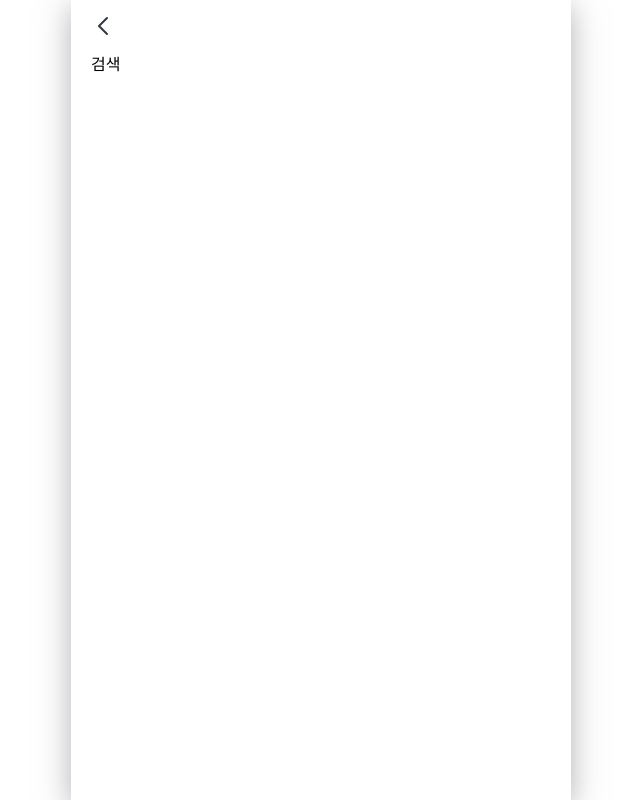
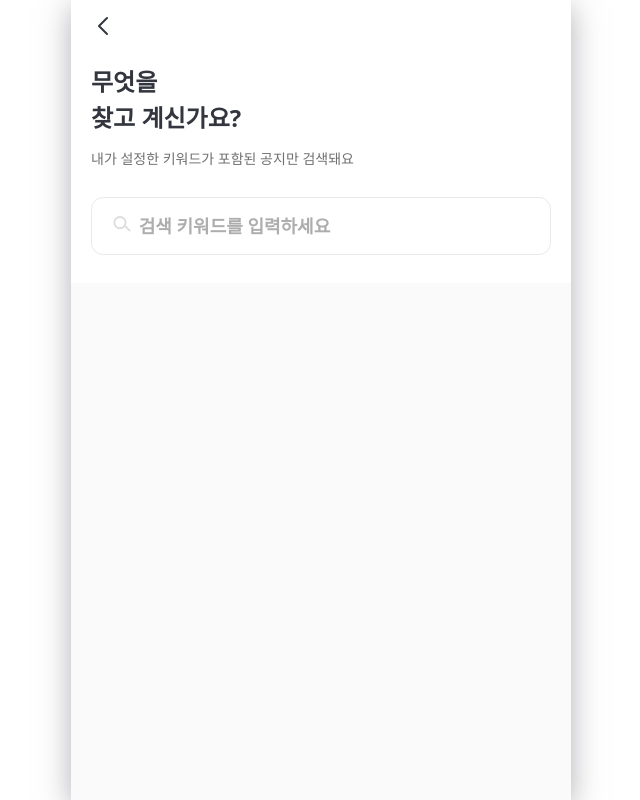
Before and after one commit to Head-4/Head-4-FE, a React (Create React App) app: page /search in a window 1280 px wide. Shown: the whole page, without its empty margins (319-959 px from the left). Built offline with nearby package versions, Linux system fonts and the light colour scheme; a web font is replaced by a local one.

Commit message:
feat: Search add

```diff
--- a/src/components/NoticeItem.tsx
+++ b/src/components/NoticeItem.tsx
@@ -8,14 +8,15 @@ interface NoticeType {
 }
 
 interface NoticeProps {
-    notice: NoticeType
+    notice: NoticeType;
+    highlightText?: (text: string) => React.ReactNode;
 }
 
-export default function NoticeItem({notice}: NoticeProps) {
+export default function NoticeItem({notice, highlightText = (text) => text}: NoticeProps) {
     return (
         <NoticeLi>
             <a href="">
-                <NoticeTitle>{notice.title}</NoticeTitle>
+                <NoticeTitle>{highlightText(notice.title)}</NoticeTitle>
                 <NoticeDate>{notice.date}</NoticeDate>
             </a>
         </NoticeLi>
--- a/src/layout/Header/Header.tsx
+++ b/src/layout/Header/Header.tsx
@@ -23,7 +23,7 @@ export default function Header({pageRoute, toggleAside}: HeaderProps) {
 
     if (noHeaderList.includes(pageRoute)) return null;
     return (
-        <HeaderWrapper>
+        <HeaderWrapper $pageRoute={pageRoute}>
             {pageRoute === '/' ?
                 <MainHeader toggleAside={toggleAside}/>
                 :
@@ -33,7 +33,7 @@ export default function Header({pageRoute, toggleAside}: HeaderProps) {
     );
 }
 
-const HeaderWrapper = styled.header`
+const HeaderWrapper = styled.header<{ $pageRoute: string }>`
     position: fixed;
     top: 0;
     left: 0;
@@ -44,7 +44,8 @@ const HeaderWrapper = styled.header`
     align-items: center;
     justify-content: space-between;
     column-gap: 14px;
-    background-color: transparent;
+    background-color: ${({$pageRoute}) => $pageRoute === '/search' ? "#FFFFFF" : 'inherit'};
+    z-index: 500;
 
     @media (min-width: 500px) {
         transform: translateX(-50%);
--- a/src/layout/Layout.tsx
+++ b/src/layout/Layout.tsx
@@ -30,8 +30,10 @@ const LayoutWrapper = styled.div<{ $pageRoute: string }>`
                 return theme.colors.primary;
             case "/":
                 return "#FAFAFA";
+            case "/search":
+                return "#FAFAFA";
             default:
-                return "transparent";
+                return "#FFFFFF;";
         }
     }};
 `;
--- a/src/pages/search/Search.tsx
+++ b/src/pages/search/Search.tsx
@@ -1,9 +1,146 @@
-import React from 'react';
+import React, {useState} from 'react';
+import NoticeItem from "../../components/NoticeItem";
+import styled from "styled-components";
+import {ReactComponent as SearchIcon} from "../../assets/Search/SearchIcon.svg";
+import {getChoseong} from "es-hangul";
+
+interface NoticeType {
+    title: string;
+    date: string;
+    url: string;
+}
+
+// 더미데이터
+const NoticeList: NoticeType[] = [
+    {title: '[일정변경]상명대학교 샘물시스템 일시 중지 안내', date: '2025.05.26', url: '1'},
+    {title: '[현장실습] 현장실습 성과 발표대회 안내', date: '2025.05.26', url: '2'},
+    {
+        title: '[상명대학교 국제개발평가센터(천안)] KOICA 2025년 상반기 ODA YP(Young Professional) 채용 공고(접수마감: ~1/5일)',
+        date: '2025.05.26',
+        url: '3'
+    },
+];
 
 export default function Search() {
+    const [searchList, setSearchList] = useState<NoticeType[]>(NoticeList);
+    const [searchInput, setSearchInput] = useState<string>('');
+
+    const inputSearchChange = (e: React.ChangeEvent<HTMLInputElement>) => {
+        const input = e.target.value;
+        setSearchInput(input);
+
+        const filteredList = NoticeList.filter((it) =>
+            getChoseong(it.title).includes(getChoseong(input))
+        );
+        setSearchList(filteredList);
+    };
+
+    const escapeRegExp = (string: string) => {
+        return string.replace(/[.*+?^${}()|[\]\\]/g, '\\$&');
+    };
+
+    const highlightText = (text: string) => {
+        if (!searchInput) return text;
+        const escapedInput = escapeRegExp(searchInput);
+        const parts = text.split(new RegExp(`(${escapedInput})`, 'gi'));
+        return parts.map((part, idx) =>
+            part.toLowerCase() === searchInput.toLowerCase()
+                ? <HighlightSpan key={idx}>{part}</HighlightSpan>
+                : part
+        );
+    };
+
     return (
         <>
-            검색
+            <SearchTopDiv>
+                <SearchH1>무엇을<br/>찾고 계신가요?</SearchH1>
+                <SearchH2>내가 설정한 키워드가 포함된 공지만 검색돼요</SearchH2>
+                <SearchInputDiv>
+                    <SearchIcon/>
+                    <SearchInput type="text"
+                                 value={searchInput}
+                                 onChange={inputSearchChange}
+                                 placeholder="검색 키워드를 입력하세요"
+                    />
+                </SearchInputDiv>
+            </SearchTopDiv>
+            <SearchListSection>
+                {searchInput === '' ? (
+                    <></>
+                ) : searchList.length === 0 ? (
+                    <NoSearchData>검색 결과를 찾을 수 없어요</NoSearchData>
+                ) : (
+                    <ul>
+                        {searchList.map((notice) => (
+                            <NoticeItem
+                                key={notice.url}
+                                notice={notice}
+                                highlightText={highlightText}
+                            />
+                        ))}
+                    </ul>
+                )}
+            </SearchListSection>
         </>
     );
 }
+
+const SearchTopDiv = styled.div`
+    padding: 12px 20px 28px;
+    background-color: #FFFFFF;
+    width: calc(100% + 40px);
+    transform: translateX(-20px);
+`;
+
+const SearchH1 = styled.h1`
+    font-size: 24px;
+    font-weight: 700;
+    color: ${({theme}) => theme.colors.mainFont};
+    margin-bottom: 12px;
+`;
+
+const SearchH2 = styled.h2`
+    font-size: 14px;
+    font-weight: 500;
+    color: #707070;
+`;
+
+const SearchInputDiv = styled.div`
+    display: flex;
+    gap: 8px;
+    width: 100%;
+    padding: 16px 20px;
+    border: 1px solid ${({theme}) => theme.colors.lightGray};
+    border-radius: 12px;
+    margin-top: 28px;
+`;
+
+const SearchInput = styled.input`
+    font-size: 18px;
+    font-weight: 600;
+    width: 100%;
+    color: ${({theme}) => theme.colors.mainFont};
+
+    &::placeholder {
+        color: #ADADAD;
+    }
+`;
+
+const SearchListSection = styled.section`
+    padding-top: 20px;
+    flex: 1;
+`;
+
+const NoSearchData = styled.div`
+    color: ${({theme}) => theme.colors.mainFont};
+    font-size: 16px;
+    font-weight: 600;
+    text-align: center;
+    margin: 24px auto 0;
+`;
+
+const HighlightSpan = styled.span`
+    color: ${({theme}) => theme.colors.primary};
+    font-weight: 600;
+    font-size: 16px;
+`;
--- a/src/pages/university/UniversityEdit.tsx
+++ b/src/pages/university/UniversityEdit.tsx
@@ -133,7 +133,7 @@ const UnivInput = styled.input<{ $showDropDown: boolean }>`
     width: 100%;
     padding: 20px;
     border-radius: ${({$showDropDown}) => $showDropDown ? '12px 12px 0 0' : '12px'};
-    border: 1px solid #E9E9E9;
+    border: 1px solid ${({theme})=>theme.colors.lightGray};
     border-bottom: ${({$showDropDown}) => $showDropDown ? 'none' : '1px solid #E9E9E9'};
     font-size: 18px;
     font-weight: 600;
```
Also changed, not shown: src/assets/Search/SearchIcon.svg (added).
